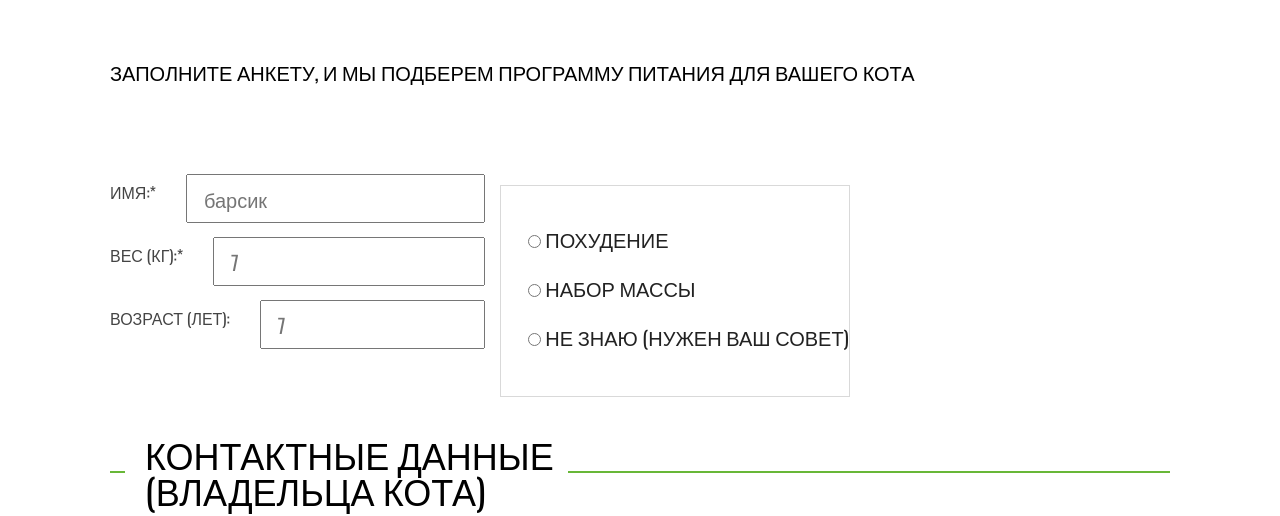
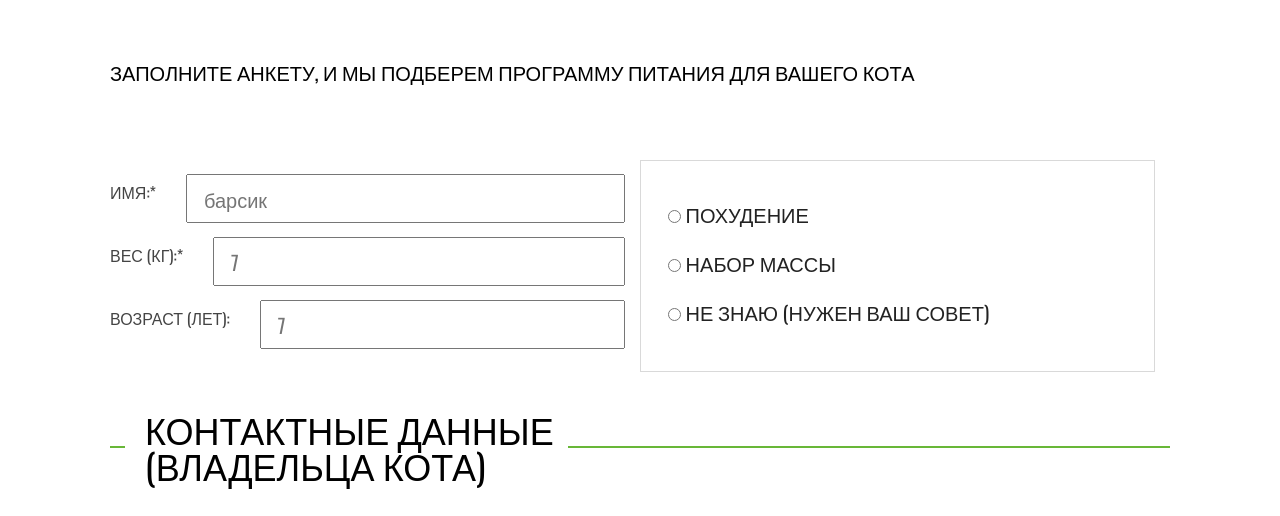
Before and after one commit to zernitskaya/1267819-cat-energy-21, a website: page source/form.html in a window 1280 px wide. Shown: the part 304-820 px from the top of the page. Drawn offline with nearby package versions, Linux system fonts and the light colour scheme; files that its build step writes are made by us from their sources.

Commit message:
adaptiv form and footer

```diff
--- a/source/form.html
+++ b/source/form.html
@@ -64,7 +64,7 @@
       </p>
     </div>
 
-    <div class="wrap__form">
+    <div class="page-form__wrapper-input">
       <fieldset class="page-form__program-wrap">
         <ul class="page-form__list page-form__list-program">
           <li class="page-form__program-item">
--- a/source/sass/blocks/page-form.scss
+++ b/source/sass/blocks/page-form.scss
@@ -71,6 +71,10 @@
     padding-left: 27px;
     padding-top: 38px;
   }
+
+  @include middle-tablet {
+    margin-top: 0;
+  }
 }
 
 .page-form__legend-wrap {
@@ -132,7 +136,6 @@
     height: 52px;
   }
 
-
   @include middle-tablet {
     width: 568px;
     height: 52px;
@@ -181,6 +184,22 @@
   }
 }
 
-.wrap__form {
-  display: flex;
+.page-form__wrapper-input {
+  @include middle-tablet {
+    display: grid;
+    grid-template-columns: repeat(auto-fit, minmax(290px, 1fr));
+  }
 }
+
+.page-form__list-contacts {
+  @include middle-tablet {
+    display: grid;
+    grid-template-columns: repeat(auto-fit, minmax(290px, 1fr));
+  }
+}
+
+.page-form__item-contacts:not(:first-child) {
+  @include middle-tablet {
+    margin-left: 50px;
+  }
+}
```
